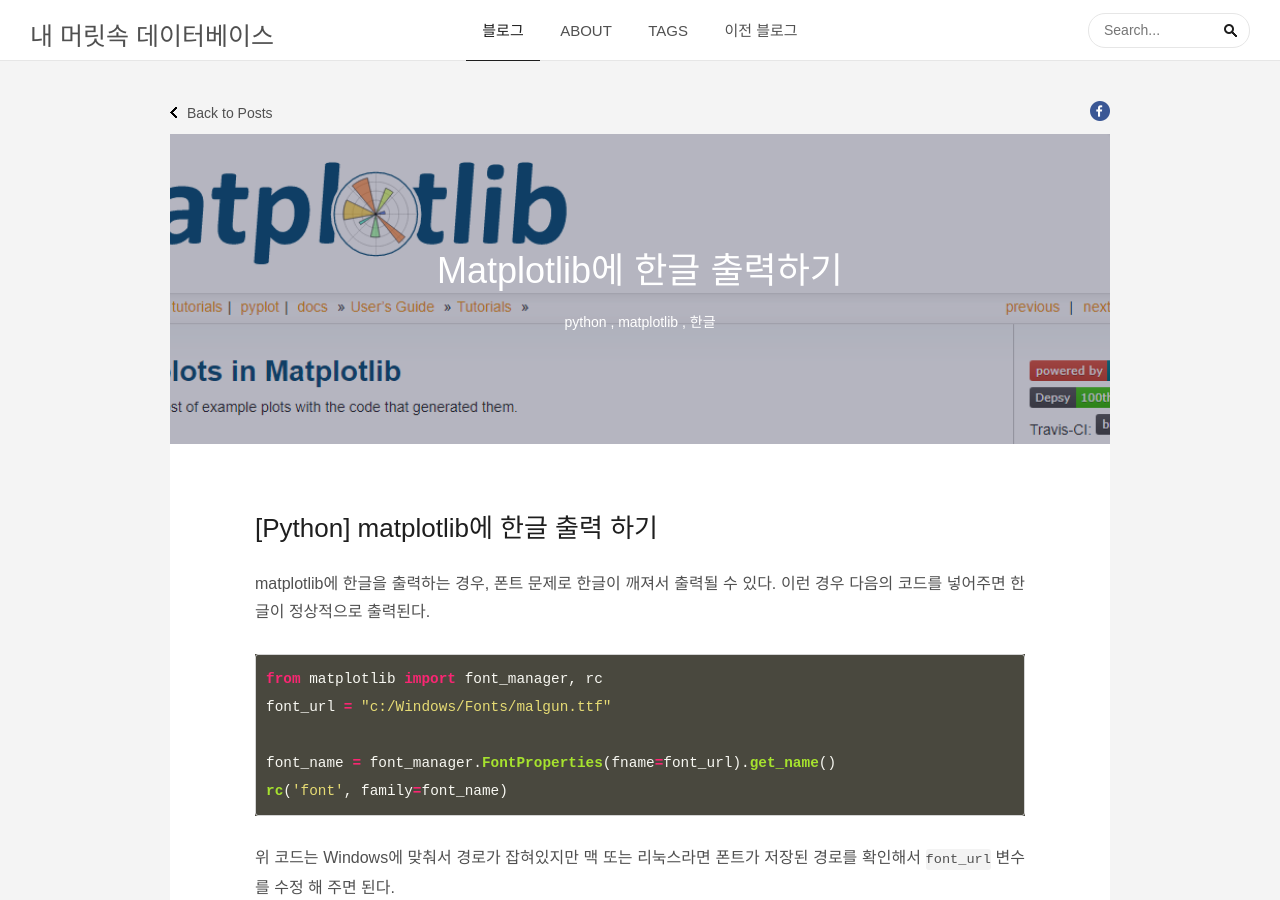
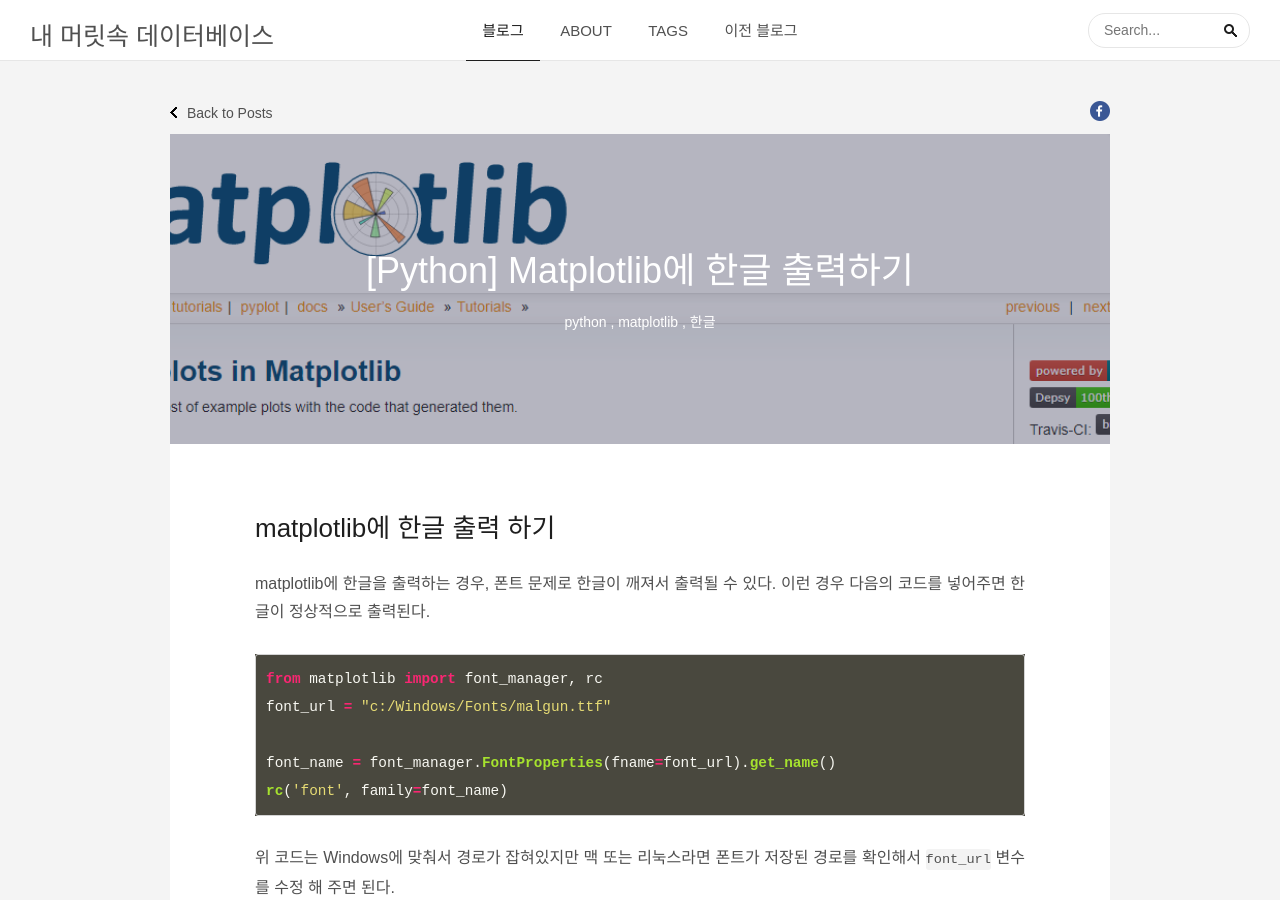
Before and after one commit to namioto/namioto.github.io, a Jekyll site: the page built from _posts/2017-12-05-matplotlib_hangle.md, in a window 1280 px wide and 900 px high. Built offline with Jekyll 4.4.1, drawn with Linux system fonts in a browser that asks for light colours; some web fonts are replaced; comment, search, counter and statistics services are not loaded.

Commit message:
타이틀 변경

```diff
--- a/_posts/2017-12-05-matplotlib_hangle.md
+++ b/_posts/2017-12-05-matplotlib_hangle.md
@@ -1,12 +1,12 @@
 ---
 layout: post
-title: 'Matplotlib에 한글 출력하기'
+title: '[Python] Matplotlib에 한글 출력하기'
 author: namioto
 date: 2017-12-05 14:13
 tags: ['python', 'matplotlib', '한글']
 image: /files/covers/matplotlib.png
 ---
-# [Python] matplotlib에 한글 출력 하기
+# matplotlib에 한글 출력 하기
 
 matplotlib에 한글을 출력하는 경우, 폰트 문제로 한글이 깨져서 출력될 수 있다.
 이런 경우 다음의 코드를 넣어주면 한글이 정상적으로 출력된다.
```
